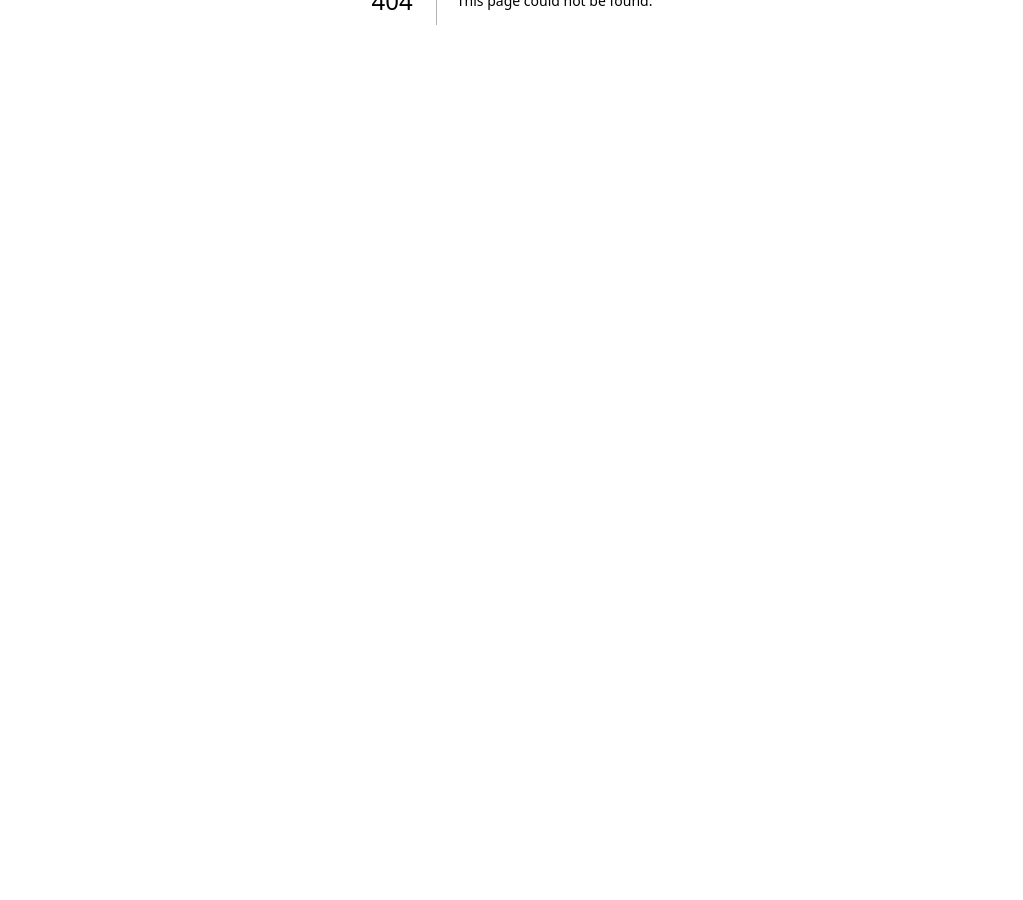
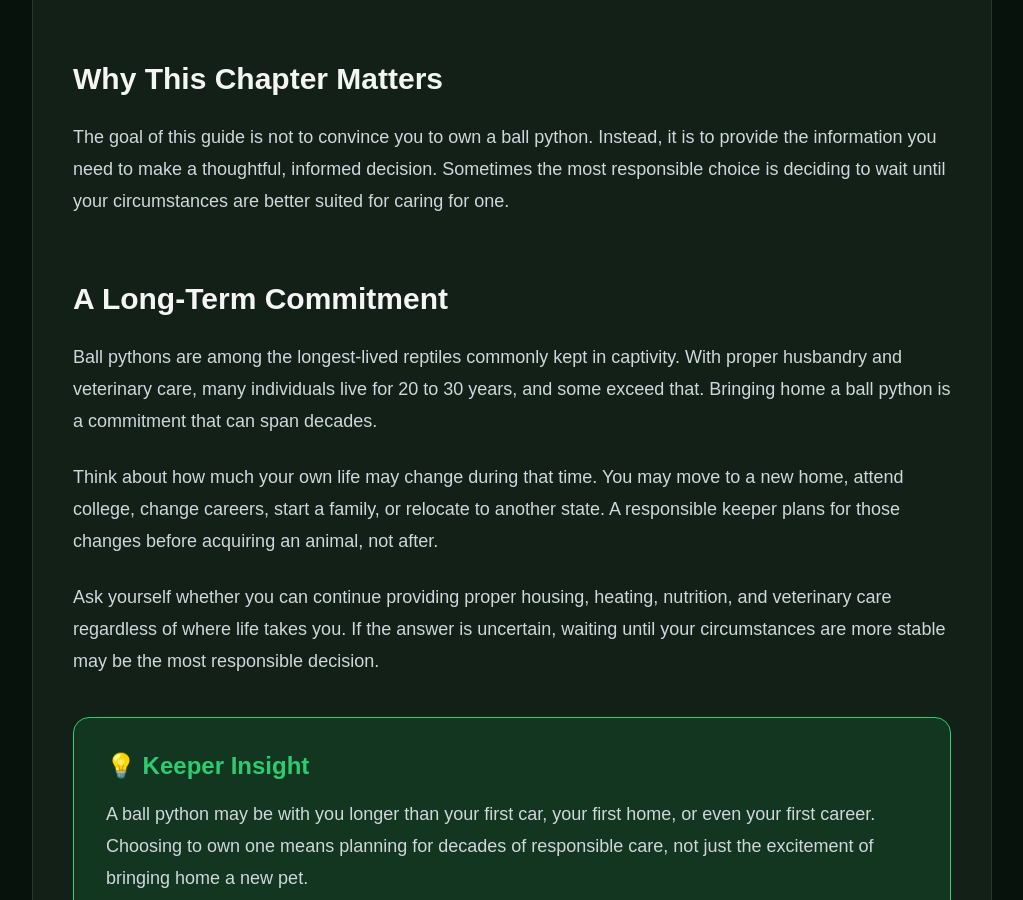
Before and after one commit to scalesandtailsrescue72-star/scaleswiki, a Next.js app: page /guides/ball-python/is-a-ball-python-right-for-you in a window 1280 px wide. Before the commit this address had no page. Shown: the part 400-1300 px from the top of the page, without its empty margins (128-1151 px from the left). Before the commit the page ends 800 px from the top, so only its background shows below. Built offline with nearby package versions, Linux system fonts and the light colour scheme.

Commit message:
Start Chapter 3 and add DecisionChecklist component

```diff
--- /dev/null
+++ b/app/components/callouts/DecisionChecklist.tsx
@@ -0,0 +1,23 @@
+import { ReactNode } from "react";
+
+interface DecisionChecklistProps {
+  title?: string;
+  children: ReactNode;
+}
+
+export default function DecisionChecklist({
+  title = "Decision Checklist",
+  children,
+}: DecisionChecklistProps) {
+  return (
+    <section className="mt-12 rounded-2xl border border-blue-400/40 bg-blue-950/20 p-8">
+      <h2 className="text-2xl font-bold text-blue-300">
+        ✅ {title}
+      </h2>
+
+      <div className="mt-6 text-lg leading-8 text-gray-300">
+        {children}
+      </div>
+    </section>
+  );
+}
--- /dev/null
+++ b/app/guides/ball-python/is-a-ball-python-right-for-you/page.tsx
@@ -0,0 +1,78 @@
+import ChapterLayout from "@/app/components/ChapterLayout";
+import DecisionChecklist from "@/app/components/callouts/DecisionChecklist";
+import KeeperInsight from "@/app/components/callouts/KeeperInsight";
+
+export default function IsABallPythonRightForYouPage() {
+  return (
+    <ChapterLayout
+      chapter="Chapter 3"
+      title="Is a Ball Python Right for You?"
+      readingTime="10 minutes"
+      guideHref="/guides/ball-python"
+      previousHref="/guides/ball-python/natural-history"
+      nextHref="/guides/ball-python/preparing-before-you-buy"
+    >
+      <p className="text-lg text-gray-300">
+        Choosing a ball python should never be an impulse decision. These snakes
+        are remarkable animals, but they require a long-term commitment of
+        time, money, and responsible care. This chapter will help you honestly
+        evaluate whether a ball python is the right pet for your lifestyle and
+        expectations.
+      </p>
+
+      <section className="mt-16">
+        <h2 className="text-3xl font-bold">
+          Why This Chapter Matters
+        </h2>
+
+        <p className="mt-6 text-lg leading-8 text-gray-300">
+          The goal of this guide is not to convince you to own a ball python.
+          Instead, it is to provide the information you need to make a thoughtful,
+          informed decision. Sometimes the most responsible choice is deciding
+          to wait until your circumstances are better suited for caring for one.
+        </p>
+      </section><section className="mt-16">
+  <h2 className="text-3xl font-bold">
+    A Long-Term Commitment
+  </h2>
+
+  <p className="mt-6 text-lg leading-8 text-gray-300">
+    Ball pythons are among the longest-lived reptiles commonly kept in
+    captivity. With proper husbandry and veterinary care, many individuals
+    live for 20 to 30 years, and some exceed that. Bringing home a ball
+    python is a commitment that can span decades.
+  </p>
+
+  <p className="mt-6 text-lg leading-8 text-gray-300">
+    Think about how much your own life may change during that time. You may
+    move to a new home, attend college, change careers, start a family, or
+    relocate to another state. A responsible keeper plans for those changes
+    before acquiring an animal, not after.
+  </p>
+
+  <p className="mt-6 text-lg leading-8 text-gray-300">
+    Ask yourself whether you can continue providing proper housing, heating,
+    nutrition, and veterinary care regardless of where life takes you. If
+    the answer is uncertain, waiting until your circumstances are more stable
+    may be the most responsible decision.
+  </p>
+</section>
+
+<KeeperInsight>
+  A ball python may be with you longer than your first car, your first home,
+  or even your first career. Choosing to own one means planning for decades
+  of responsible care, not just the excitement of bringing home a new pet.
+</KeeperInsight>
+<DecisionChecklist>
+  <ul className="space-y-4">
+    <li>☐ I understand a ball python may live 20–30+ years.</li>
+    <li>☐ I have space for an adult enclosure.</li>
+    <li>☐ I am comfortable feeding frozen-thawed rodents.</li>
+    <li>☐ I have identified a qualified reptile veterinarian.</li>
+    <li>☐ I can afford routine and emergency veterinary care.</li>
+    <li>☐ I am prepared to care for this animal throughout major life changes.</li>
+  </ul>
+</DecisionChecklist>
+    </ChapterLayout>
+  );
+}
--- a/app/guides/ball-python/page.tsx
+++ b/app/guides/ball-python/page.tsx
@@ -16,8 +16,8 @@ const chapters = [
 },
   {
     title: "Is a Ball Python Right for You?",
-    href: "/content/guides/ball-python/03-is-a-ball-python-right-for-you.md",
-  },
+   href:"/guides/ball-python/is-a-ball-python-right-for-you",
+  } ,
   {
     title: "Preparing Before You Buy",
     href: "/content/guides/ball-python/04-preparing-before-you-buy.md",
```
Also changed, not shown: 1 other file (tests, documents, lock files or other folders).
